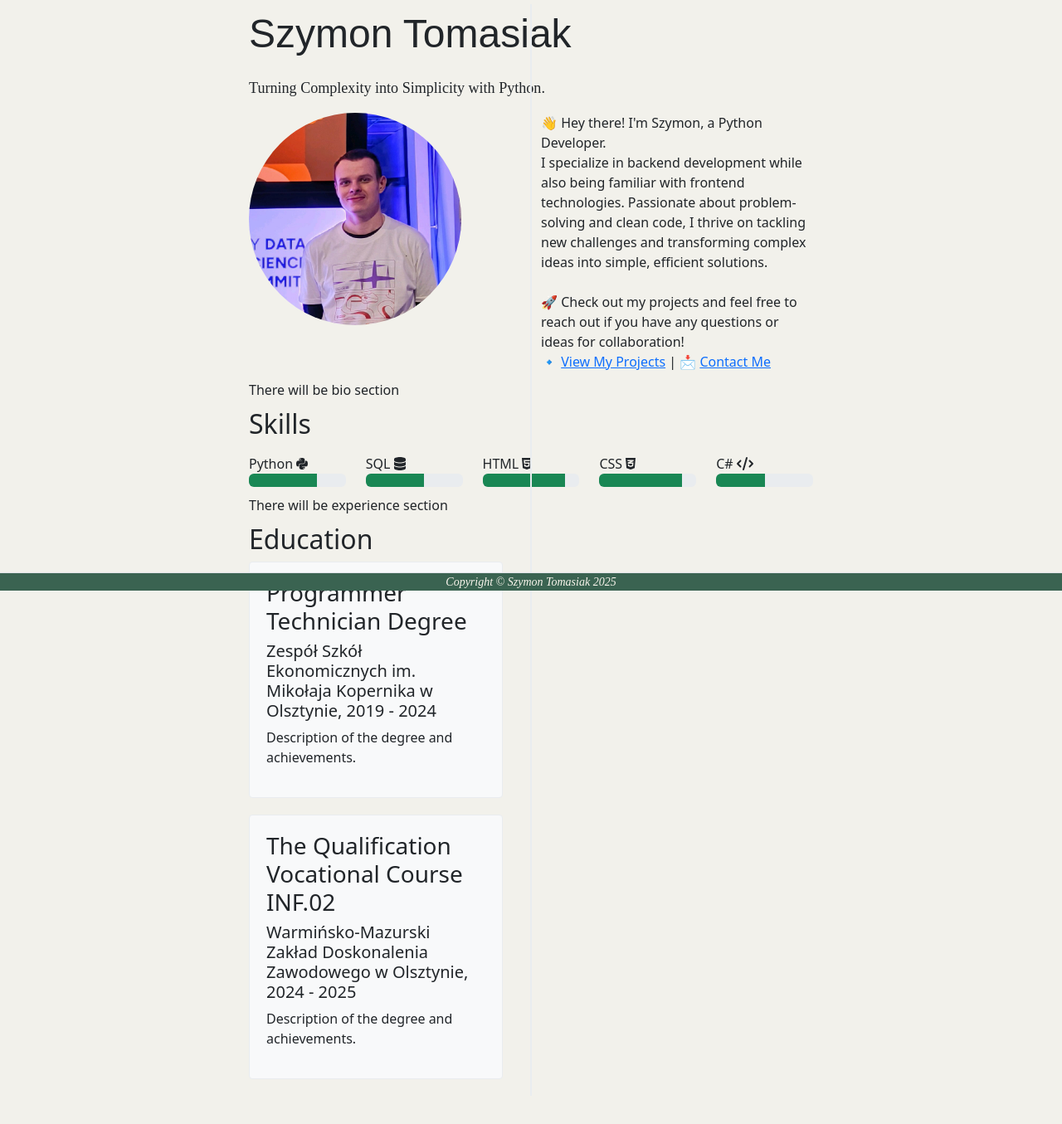
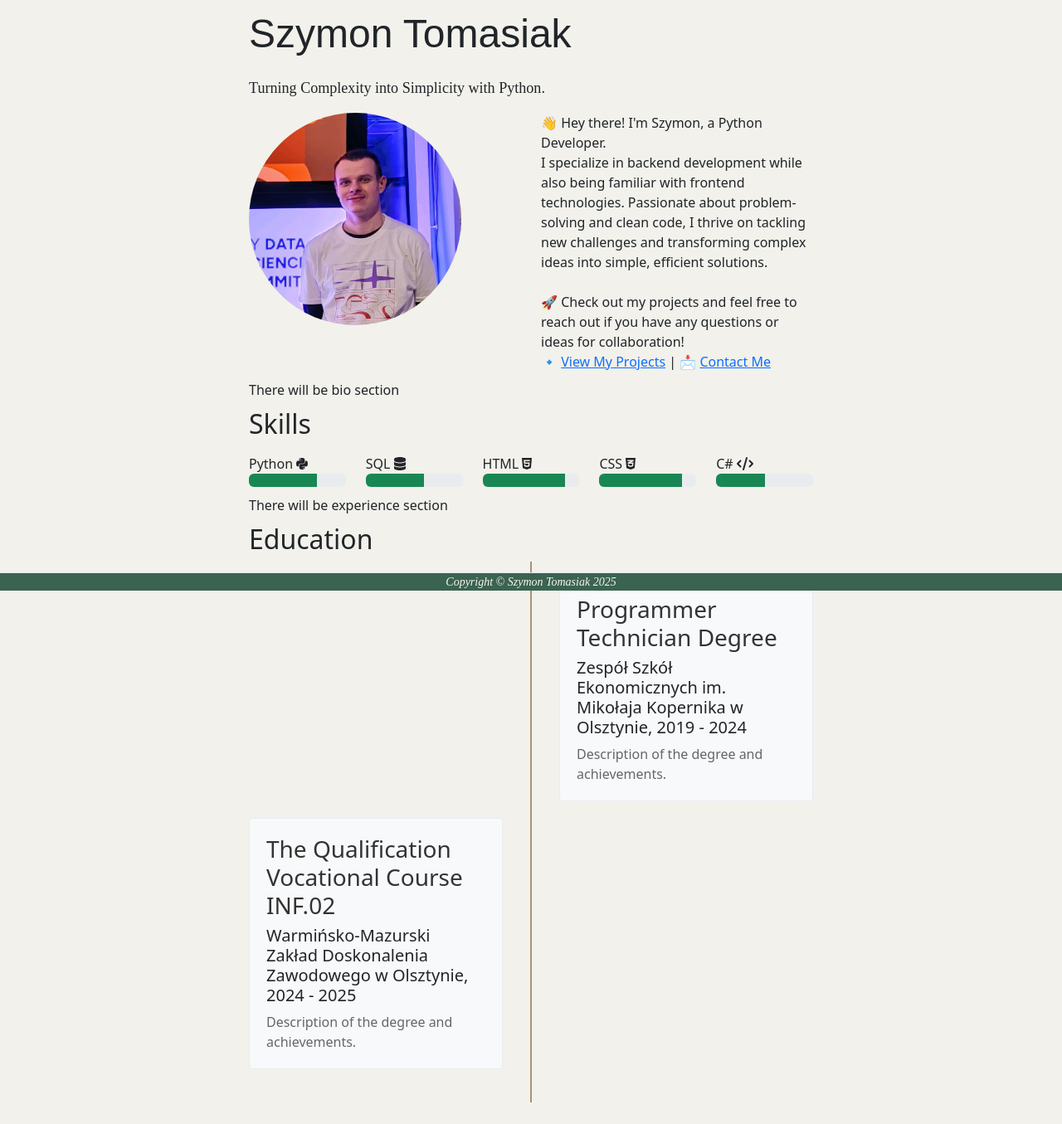
Before and after one commit to GibonCoder/Portfolio-Website, a Flask app: page /about-me in a window 1280 px wide. Shown: the part 88-1443 px from the top of the page at 83% size. Before the commit the page ends 1388 px from the top, so only its background shows below. Run offline with Flask 3, Linux system fonts and the light colour scheme; some libraries are stand-ins or nearby versions.

Commit message:
Modify timeline styles

```diff
--- a/static/css/styles.css
+++ b/static/css/styles.css
@@ -76,8 +76,9 @@ footer {
 
 /* Timeline styling*/
 .timeline {
-    position: relative:
-    padding: 1.25em 0;
+    position: relative;
+    padding: 20px 0;
+    list-style: none;
 }
 
 .timeline:before {
@@ -85,33 +86,61 @@ footer {
     position: absolute;
     top: 0;
     bottom: 0;
-    width: 0.125em;
-    background-color: #e9ecef;
+    width: 2px;
+    background: #a79277;
     left: 50%;
-    margin-left: -0.0625em;
+    margin-left: -1px;
 }
 
 .timeline-item {
-position: relative;
-margin-bottom: 1.25em;
-clear: both;
-}
-
-.timeline-item:before,
-.timeline-item:after {
-    content: '';
-    display: table;
-}
-
-timeline-item:after {
+    position: relative;
+    margin-bottom: 20px;
     clear: both;
 }
 
 .timeline-item .timeline-content {
     position: relative;
     width: 45%;
-    padding: 1.25em;
-    background-color: #f8f9fa;
-    border-radius: 0.25em;
-    border: 0.0625em solid #e9ecef;
+    padding: 20px;
+    background: #f8f9fa;
+    border-radius: 4px;
+    border: 1px solid #e9ecef;
 }
+
+.timeline-item:nth-child(even) .timeline-content {
+    left: 0;
+}
+
+.timeline-item:nth-child(odd) .timeline-content {
+    left: 55%;
+}
+
+.timeline-item .timeline-content h3 {
+    margin-top: 0;
+    color: #333;
+}
+
+.timeline-item .timeline-content p {
+    margin: 0;
+    color: #666;
+}
+
+.timeline-item:nth-child(even) .timeline-content:before {
+    content: '';
+    position: absolute;
+    top: 20px;
+    right: -8px;
+    border-width: 8px;
+    border-style: solid;
+    border-color: transparent transparent transparent #f8f9fa;
+}
+
+.timeline-item:nth-child(odd) .timeline-content:before {
+    content: '';
+    position: absolute;
+    top: 20px;
+    left: -8px;
+    border-width: 8px;
+    border-style: solid;
+    border-color: transparent #f8f9fa transparent transparent;
+}
```
